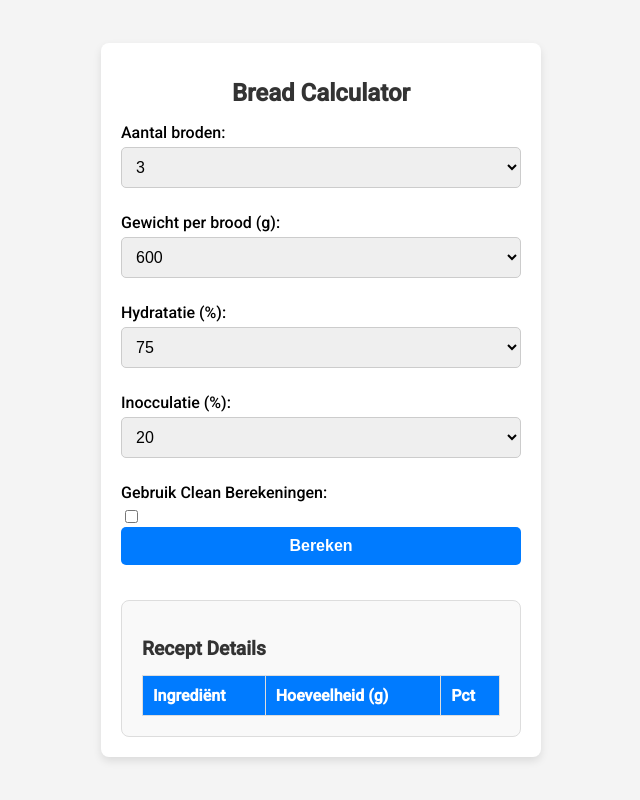
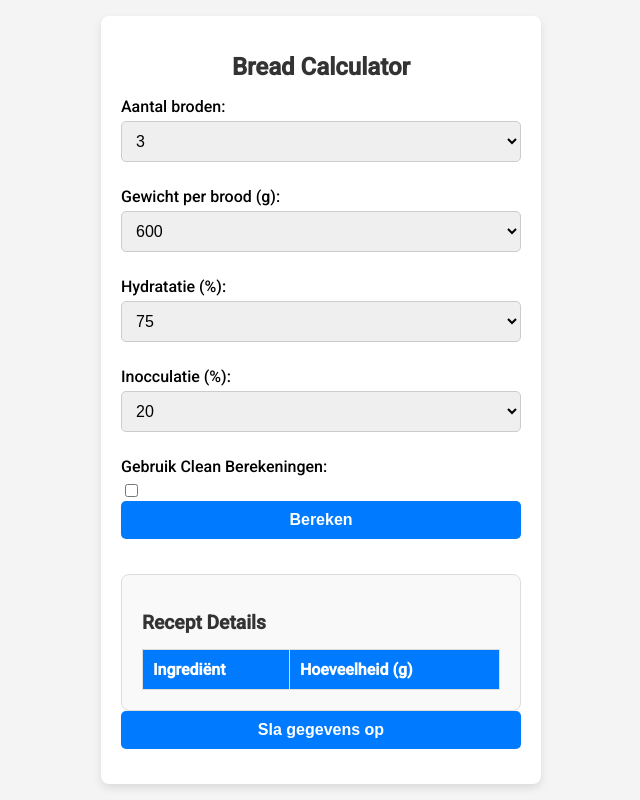
Before and after one commit to DrWitloof/gcpbreadcalc, a Flask app: page / in a window 1280 px wide. Shown: the whole page, without its empty margins (319-959 px from the left). Run offline with Flask 3, Linux system fonts and the light colour scheme; lists and menus that the app fills with data are empty.

Commit message:
Update index.html

```diff
--- a/templates/index.html
+++ b/templates/index.html
@@ -58,7 +58,6 @@
       <tr>
         <th>Ingrediënt</th>
         <th>Hoeveelheid (g)</th>
-        <th>Pct</th>
       </tr>
     </thead>
     <tbody id="output-body">
@@ -66,7 +65,7 @@
     </tbody>
   </table>
 </div>
-
+<button id="opslaanKnop">Sla gegevens op</button>
   </div>
   <script src="/static/js/script.js"></script>
 </body>
```
